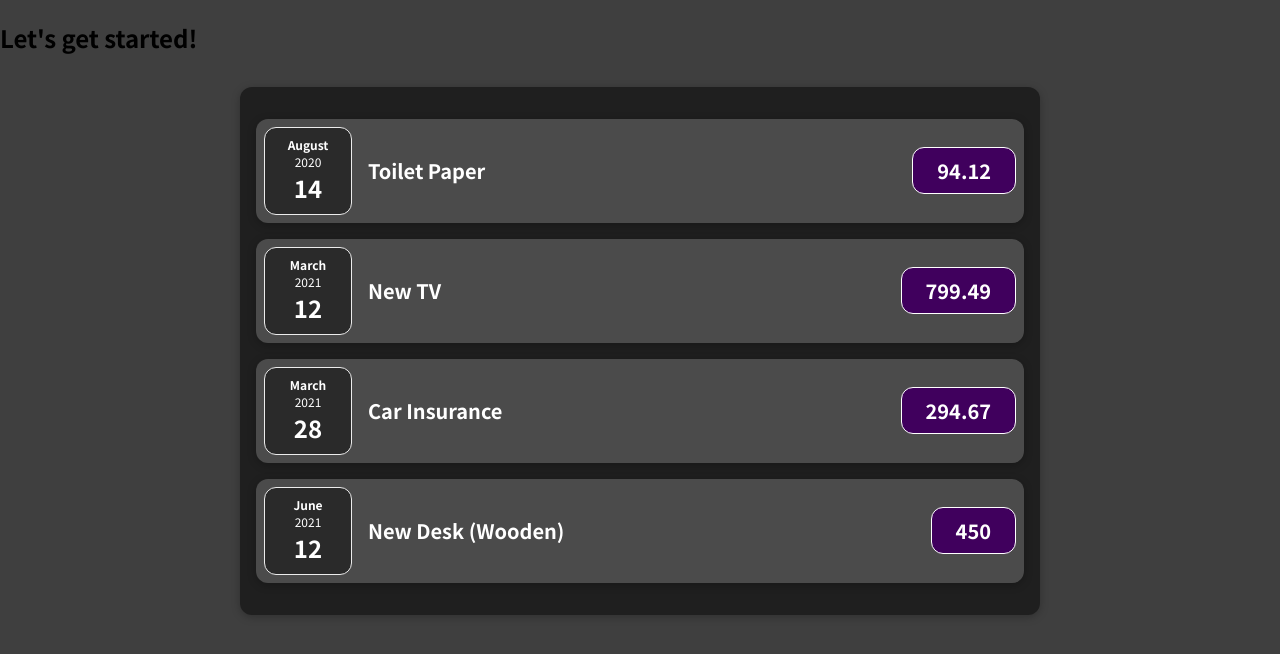
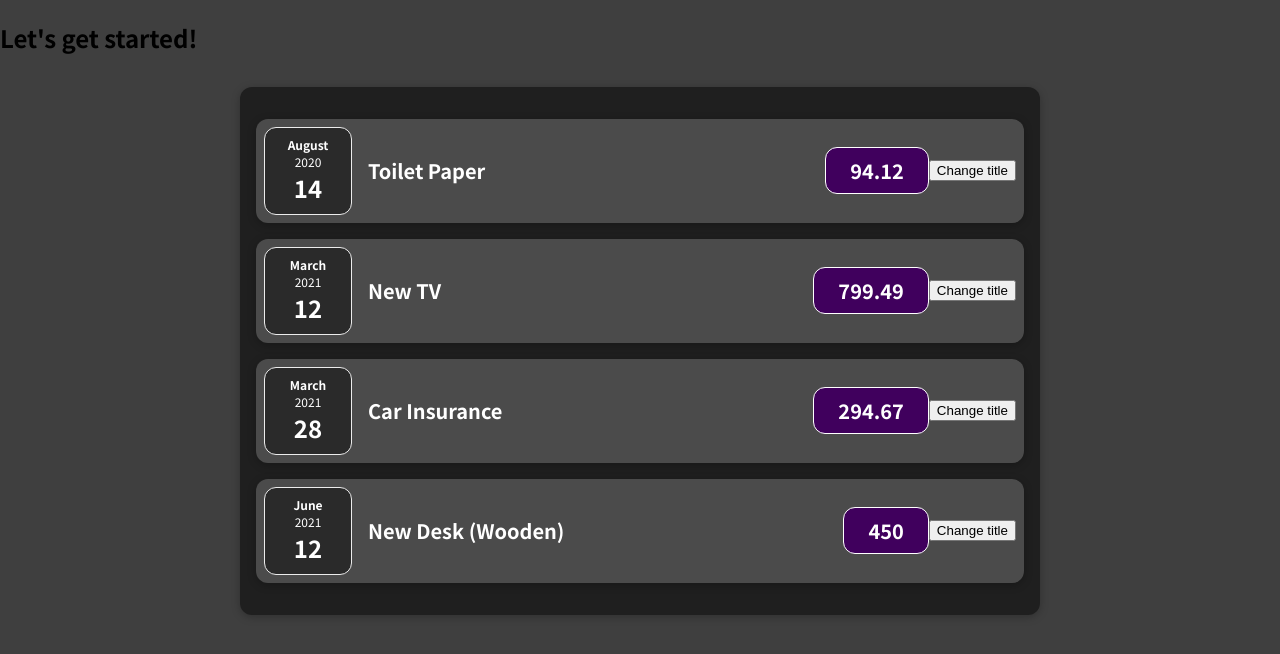
Before and after one commit to KUBER2/react, a React (Create React App) app in the folder first/my-firtst-app/: page / in a window 1280 px wide. Shown: the top 654 px of the page. Built offline with nearby package versions, Linux system fonts and the light colour scheme.

Commit message:
Added clickHandler

```diff
--- a/first/my-firtst-app/src/components/Expences/ExpenceItem.js
+++ b/first/my-firtst-app/src/components/Expences/ExpenceItem.js
@@ -1,15 +1,24 @@
+import React, { useState } from "react";
+
 import "./ExpenseItem.css";
 import ExpenceCal from "./ExpenceCal";
 import Card from "../UI/Card";
 
 function ExpenceItem(props) {
+  const [title, setTitle] = useState(props.title);
+
+  const clickHandler = () => {
+    setTitle("Chnaged!");
+  };
+
   return (
     <Card className="expense-item">
       <ExpenceCal date={props.date}></ExpenceCal>
       <div className="expense-item__description">
-        <h2>{props.title}</h2>
+        <h2>{title}</h2>
         <div className="expense-item__price">{props.amount}</div>
       </div>
+      <button onClick={clickHandler}>Change title</button>
     </Card>
   );
 }
```
